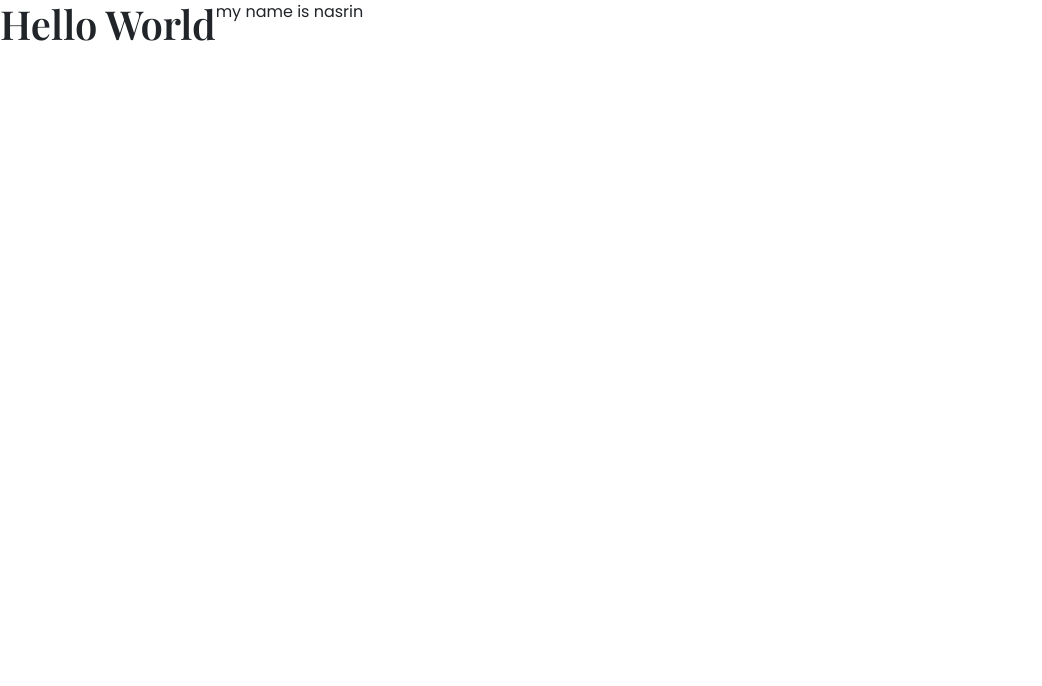
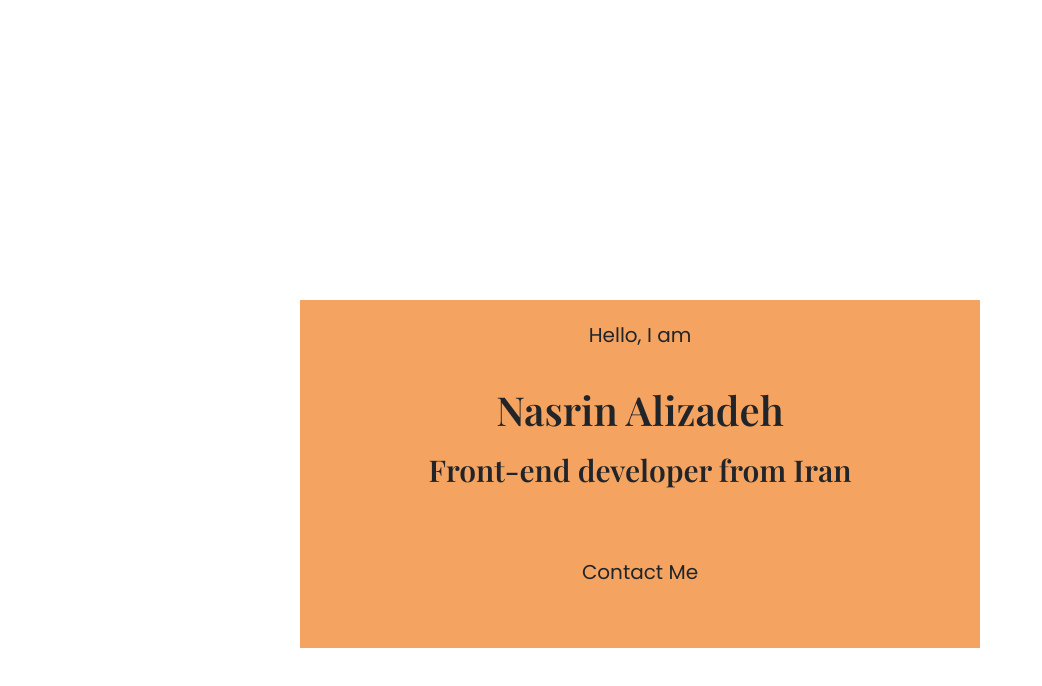
Before and after one commit to Nasrin200/my-portfolio, a plain HTML site: page index.html in a window 1280 px wide. Shown: the whole page, without its empty margins (0-1042 px from the left). Drawn offline with nearby package versions, Linux system fonts and the light colour scheme.

Commit message:
improved css

```diff
--- a/index.html
+++ b/index.html
@@ -16,9 +16,11 @@
     <title>Document</title>
 </head>
 <body>
-    <div class="d-flex">
-   <h1>Hello World</h1>
-   <P>my name is nasrin</P>
+  <div class="hero">
+        <p>Hello, I am </p>
+   <h1>Nasrin Alizadeh</h1>
+   <h2>Front-end developer from Iran</h2>
+<a href="#" class="btn btn-branding">Contact Me</a>
 </div>
 </body>
 </html>
--- a/styles/style.css
+++ b/styles/style.css
@@ -1,7 +1,25 @@
-h1 {
+h1,h2 {
 font-family: 'Playfair Display', serif;
 }
-p {
+p, .btn {
     font-family: 'Poppins', sans-serif;
+    font-size: 20px;
+ padding: 20px;
 
 }
+.hero {
+    background-color: sandybrown;
+    text-align: center;
+    margin:300px;
+}
+h2 {
+    font-size: 30px;
+}
+h1 {
+    padding: 0px 0px 10px 0px;
+}
+.btn {
+    margin-bottom: 40px;
+  margin-top: 40px;
+
+}
```
Also changed, not shown: 2 other files.
